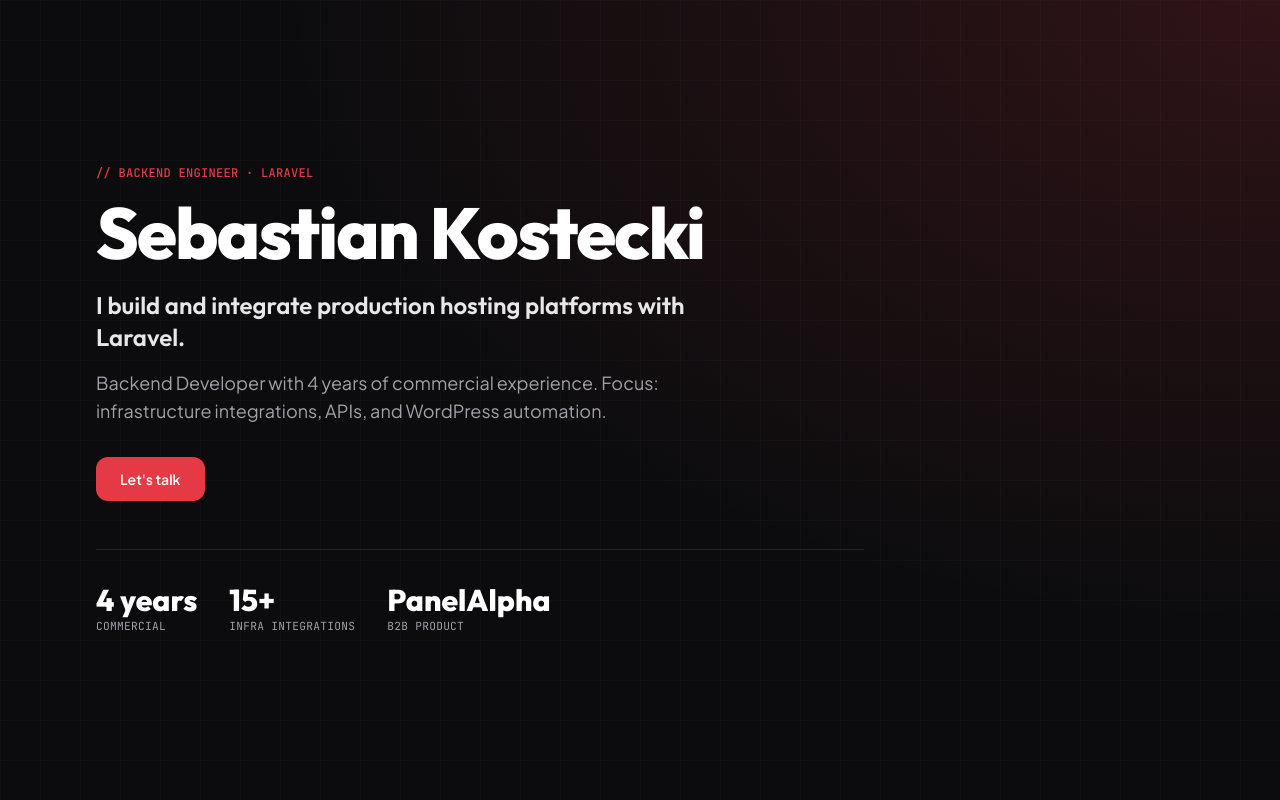
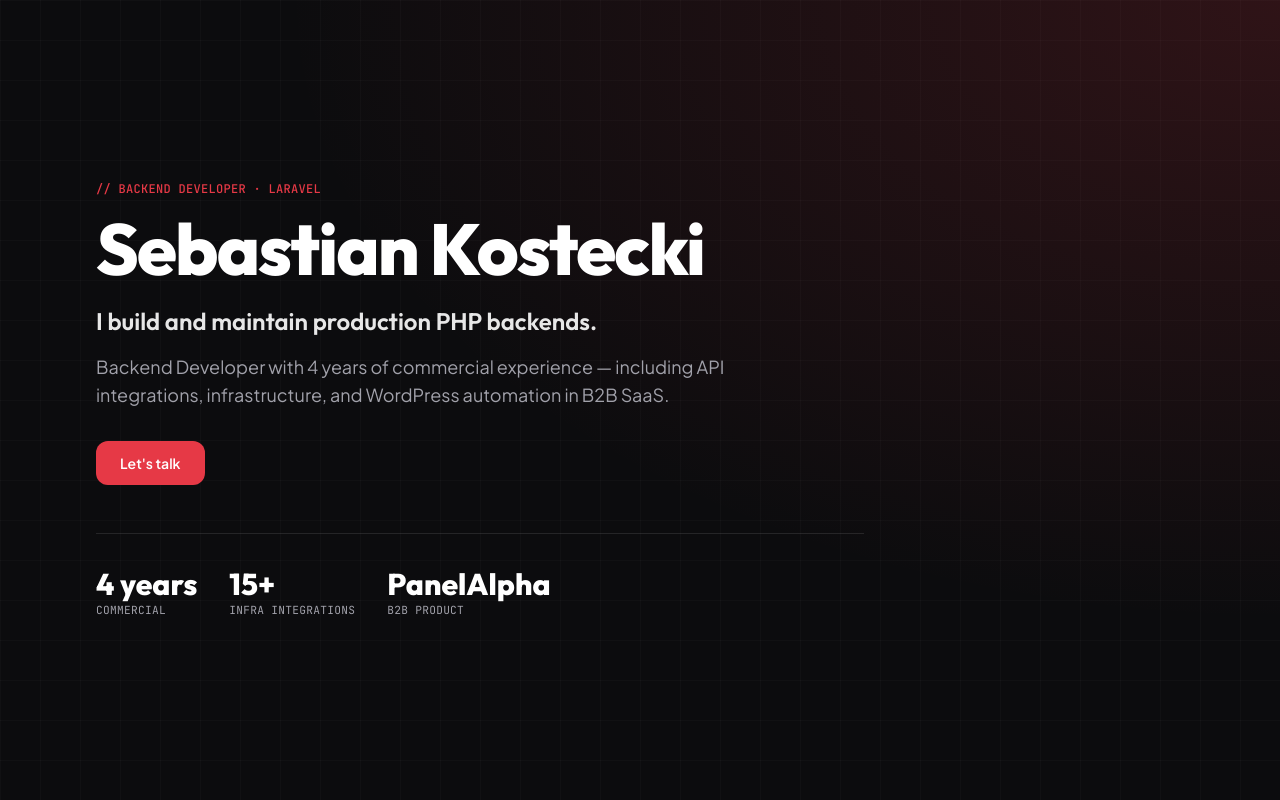
Before and after one commit to sebastian-kostecki/kostecki-dev-landing, a Vue app: page / in a window 1280 px wide. Shown: the top 800 px of the page. Built offline with nearby package versions, Linux system fonts and the light colour scheme.

Commit message:
feat: refine hero copy for broader recruiter appeal
Aligned hero copy and meta descriptions in both PL/EN to emphasize PHP backend production while maintaining Laravel in labels. Updated static Polish defaults in meta tags.

```diff
--- a/index.html
+++ b/index.html
@@ -7,19 +7,19 @@
     <link rel="icon" href="/favicon.svg" type="image/svg+xml">
     <link rel="apple-touch-icon" href="/apple-touch-icon.png">
     <meta name="viewport" content="width=device-width, initial-scale=1.0">
-    <meta name="description" content="Backend developer specjalizujący się w Laravel. Integracje hostingowe, provisioning WordPress, API. 4 lata komercyjnie.">
+    <meta name="description" content="Backend Developer (Laravel). Buduję i rozwijam produkcyjne aplikacje backendowe w PHP — m.in. integracje API, infrastruktura i automatyzacja WordPress. 4 lata komercyjnie.">
     <link rel="canonical" href="https://kostecki.dev/">
     <meta property="og:type" content="website">
     <meta property="og:url" content="https://kostecki.dev/">
     <meta property="og:title" content="Sebastian Kostecki — Backend Developer (Laravel)">
-    <meta property="og:description" content="Backend developer specjalizujący się w Laravel. Integracje hostingowe, provisioning WordPress, API. 4 lata komercyjnie.">
+    <meta property="og:description" content="Backend Developer (Laravel). Buduję i rozwijam produkcyjne aplikacje backendowe w PHP — m.in. integracje API, infrastruktura i automatyzacja WordPress. 4 lata komercyjnie.">
     <meta property="og:locale" content="pl_PL">
     <meta property="og:image" content="https://kostecki.dev/og-image.png">
     <meta property="og:image:width" content="1200">
     <meta property="og:image:height" content="630">
     <meta name="twitter:card" content="summary_large_image">
     <meta name="twitter:title" content="Sebastian Kostecki — Backend Developer (Laravel)">
-    <meta name="twitter:description" content="Backend developer specjalizujący się w Laravel. Integracje hostingowe, provisioning WordPress, API. 4 lata komercyjnie.">
+    <meta name="twitter:description" content="Backend Developer (Laravel). Buduję i rozwijam produkcyjne aplikacje backendowe w PHP — m.in. integracje API, infrastruktura i automatyzacja WordPress. 4 lata komercyjnie.">
     <meta name="twitter:image" content="https://kostecki.dev/og-image.png">
     <title>Sebastian Kostecki — Backend Developer (Laravel)</title>
     <link rel="preconnect" href="https://fonts.googleapis.com">
--- a/src/content/en.json
+++ b/src/content/en.json
@@ -1,7 +1,7 @@
 {
   "meta": {
     "title": "Sebastian Kostecki — Backend Developer (Laravel)",
-    "description": "Backend Developer (Laravel). I build and integrate production hosting platforms — APIs, WordPress provisioning, infrastructure integrations. 4 years commercial experience.",
+    "description": "Backend Developer (Laravel). I build and maintain production PHP backends — including API integrations, infrastructure, and WordPress automation. 4 years commercial experience.",
     "lang": "en"
   },
   "ui": {
@@ -21,10 +21,10 @@
     { "id": "contact", "label": "Contact" }
   ],
   "hero": {
-    "label": "// BACKEND ENGINEER · LARAVEL",
+    "label": "// BACKEND DEVELOPER · LARAVEL",
     "name": "Sebastian Kostecki",
-    "valueProp": "I build and integrate production hosting platforms with Laravel.",
-    "subtitle": "Backend Developer with 4 years of commercial experience. Focus: infrastructure integrations, APIs, and WordPress automation.",
+    "valueProp": "I build and maintain production PHP backends.",
+    "subtitle": "Backend Developer with 4 years of commercial experience — including API integrations, infrastructure, and WordPress automation in B2B SaaS.",
     "metrics": [
       { "value": "4 years", "label": "commercial" },
       { "value": "15+", "label": "infra integrations" },
--- a/src/content/pl.json
+++ b/src/content/pl.json
@@ -1,7 +1,7 @@
 {
   "meta": {
     "title": "Sebastian Kostecki — Backend Developer (Laravel)",
-    "description": "Backend Developer (Laravel). Buduję i integruję produkcyjne platformy hostingowe — API, provisioning WordPress, integracje infrastrukturalne. 4 lata komercyjnie.",
+    "description": "Backend Developer (Laravel). Buduję i rozwijam produkcyjne aplikacje backendowe w PHP — m.in. integracje API, infrastruktura i automatyzacja WordPress. 4 lata komercyjnie.",
     "lang": "pl"
   },
   "ui": {
@@ -21,10 +21,10 @@
     { "id": "contact", "label": "Kontakt" }
   ],
   "hero": {
-    "label": "// BACKEND ENGINEER · LARAVEL",
+    "label": "// BACKEND DEVELOPER · LARAVEL",
     "name": "Sebastian Kostecki",
-    "valueProp": "Buduję i integruję produkcyjne platformy hostingowe na Laravel.",
-    "subtitle": "Backend Developer z 4-letnim komercyjnym doświadczeniem. Specjalizacja: integracje infrastrukturalne, API i automatyzacja WordPress.",
+    "valueProp": "Buduję i rozwijam produkcyjne aplikacje backendowe w PHP.",
+    "subtitle": "Backend Developer z 4-letnim komercyjnym doświadczeniem — m.in. integracje API, infrastruktura i automatyzacja WordPress w B2B SaaS.",
     "metrics": [
       { "value": "4 lata", "label": "komercyjnie" },
       { "value": "15+", "label": "integracji infra" },
```
Also changed, not shown: 2 other files (tests, documents, lock files or other folders).
